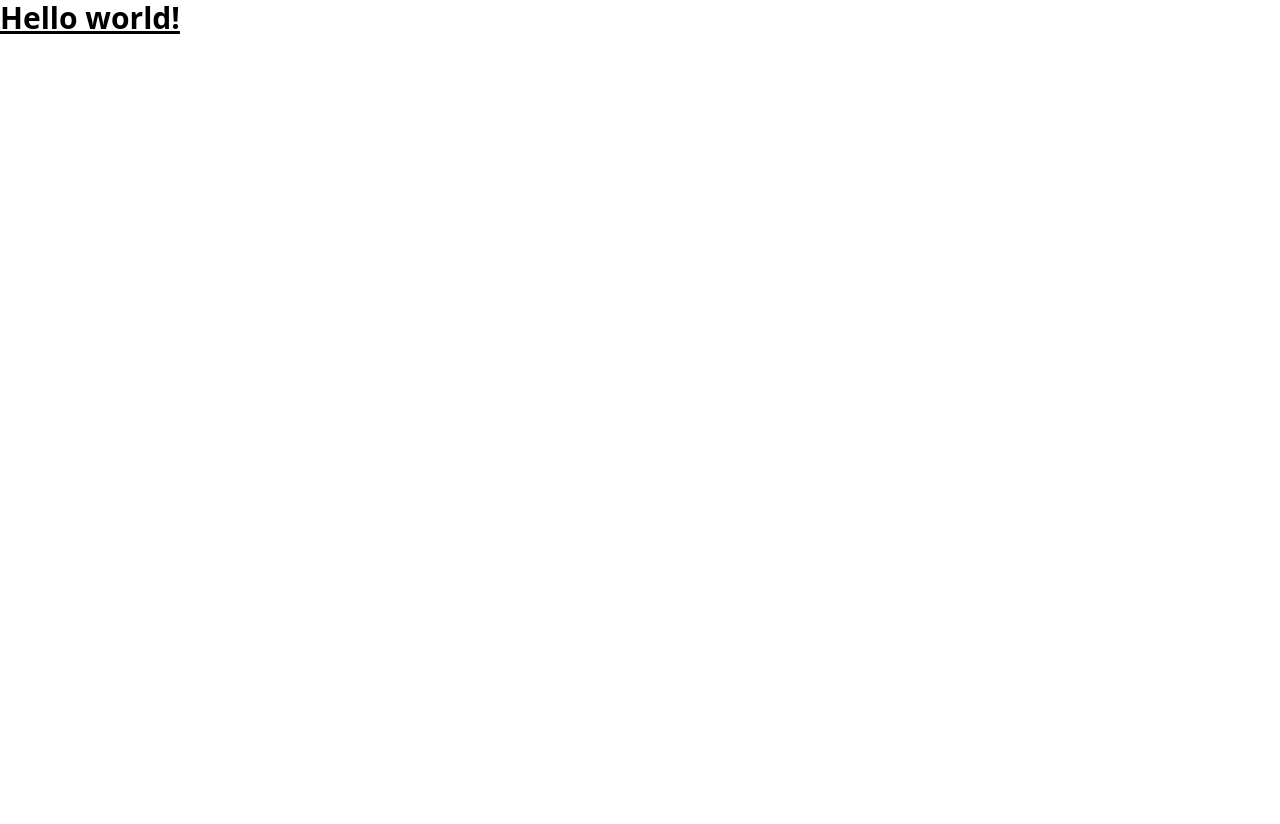
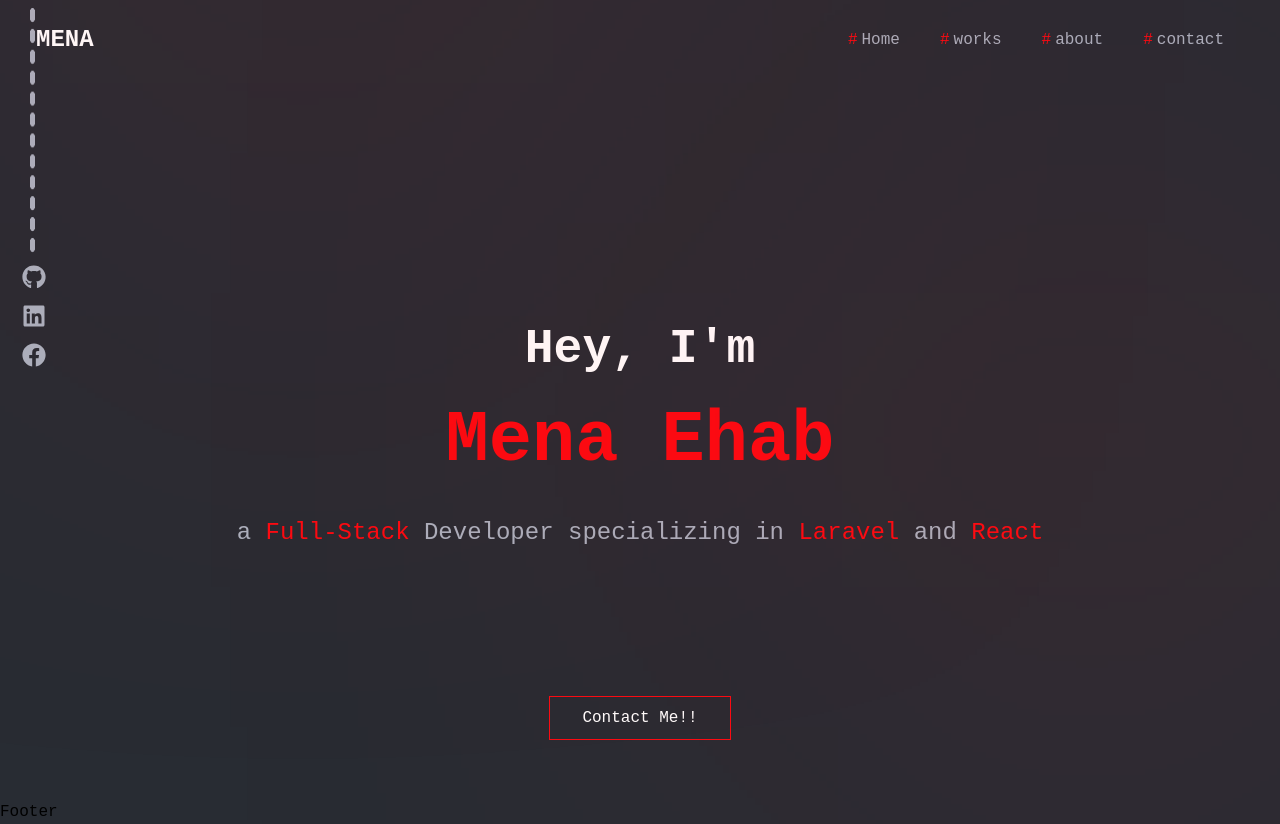
Before and after one commit to menaehab/my-portfolio, a React (Create React App) app: page / in a window 1280 px wide. Before the commit the page ends 800 px from the top, so only its background shows below. Built offline with nearby package versions, Linux system fonts and the light colour scheme; some icons are missing.

Commit message:
Setup navbar and hero section

```diff
--- a/public/index.html
+++ b/public/index.html
@@ -1,15 +1,13 @@
 <!DOCTYPE html>
 <html lang="en">
+
 <head>
   <meta charset="utf-8" />
-    <link rel="icon" href="%PUBLIC_URL%/favicon.ico" />
+  <link rel="icon" href="%PUBLIC_URL%/logo.png" />
   <meta name="viewport" content="width=device-width, initial-scale=1" />
   <meta name="theme-color" content="#000000" />
-    <meta
-      name="description"
-      content="Web site created using create-react-app"
-    />
-    <link rel="apple-touch-icon" href="%PUBLIC_URL%/logo192.png" />
+  <meta name="description" content="Web site created using create-react-app" />
+  <link rel="apple-touch-icon" href="%PUBLIC_URL%/logo.png" />
   <!--
       manifest.json provides metadata used when your web app is installed on a
       user's mobile device or desktop. See https://developers.google.com/web/fundamentals/web-app-manifest/
@@ -24,8 +22,9 @@
       work correctly both with client-side routing and a non-root public URL.
       Learn how to configure a non-root public URL by running `npm run build`.
     -->
-    <title>React App</title>
+  <title>Mena Ehab</title>
 </head>
+
 <body>
   <noscript>You need to enable JavaScript to run this app.</noscript>
   <div id="root"></div>
@@ -40,4 +39,5 @@
       To create a production bundle, use `npm run build` or `yarn build`.
     -->
 </body>
+
 </html>
--- a/src/App.css
+++ b/src/App.css
@@ -0,0 +1,96 @@
+::-webkit-scrollbar {
+  width: 3px;
+  background-color: #282c33;
+
+}
+
+::-webkit-scrollbar-track {
+  box-shadow: inset 0 0 5px #282c33;
+  border-radius: 10px;
+}
+
+::-webkit-scrollbar-thumb {
+  background: #fc0c13;
+}
+
+.topblur {
+  position: absolute;
+  width: 10vw;
+  height: 10vw;
+  min-width: 350px;
+  top: -128px;
+  left: 10vw;
+  border: 764px;
+  background-color: #fc0c13;
+  filter: blur(300px);
+  -webkit-filter: blur(300px);
+  z-index: 0;
+}
+
+.rightblur {
+  position: absolute;
+  width: 10vw;
+  height: 10vw;
+  min-width: 350px;
+  /* top: -128px; */
+  right: 1vw;
+  border: 764px;
+  background-color: #fc0c13;
+  filter: blur(300px);
+  -webkit-filter: blur(300px);
+  z-index: 0;
+}
+.animation-shape {
+  animation-name: transition;
+  animation-duration: 3s;
+  animation-iteration-count: infinite;
+  animation-direction: alternate;
+}
+@keyframes transition {
+  0% {
+    transform: translateY(0);
+    -webkit-transform: translateY(0);
+    -moz-transform: translateY(0);
+    -ms-transform: translateY(0);
+    -o-transform: translateY(0);
+  }
+  100% {
+    transform: translateY(10px);
+    -webkit-transform: translateY(10px);
+    -moz-transform: translateY(10px);
+    -ms-transform: translateY(10px);
+    -o-transform: translateY(10px);
+  }
+}
+.rounded-dashes {
+  --s: 5px;    /* control the size */
+  --c: #ABB2BF; /* the color */
+  position: absolute;
+  left: 30px;
+  top: 5px;
+  width: var(--s);
+  min-height: 250px;
+  --_g: var(--s) left 50%,var(--c) calc(100% - 1px),#0000;
+  background: 0/100% calc(4*var(--s)) no-repeat space;
+  background-image:
+   radial-gradient(circle closest-side at top    var(--_g)),
+   radial-gradient(circle closest-side at bottom var(--_g)),
+   linear-gradient(#0000 25%,var(--c) 0 75%,#0000 0);
+}
+.hero-social-media {
+  position: absolute;
+  display: flex;
+  flex-direction: column;
+  left: 22px;
+  top: 250px;
+}
+
+.hero-social-media svg {
+  font-size: 1.5rem;
+  color: #ABB2BF;
+  margin-top: 15px;
+  transition: 0.5s;
+}
+.hero-social-media svg:hover {
+  color: #fff;
+}
--- a/src/App.js
+++ b/src/App.js
@@ -1,7 +1,21 @@
+import { BrowserRouter, Route, Routes } from "react-router-dom";
+import Home from "./components/pages/home/Home";
+import Footer from "./components/Footer";
 import "./App.css";
+import Navbar from "./components/Navbar";
 
 function App() {
-  return <h1 class="text-3xl font-bold underline">Hello world!</h1>;
+  return (
+    <div className="app bg-dark">
+      <BrowserRouter>
+        <Navbar />
+        <Routes>
+          <Route path="/" element={<Home />} />
+        </Routes>
+        <Footer />
+      </BrowserRouter>
+    </div>
+  );
 }
 
 export default App;
--- /dev/null
+++ b/src/components/Footer.js
@@ -0,0 +1,7 @@
+import React from "react";
+
+function Footer() {
+  return <div>Footer</div>;
+}
+
+export default Footer;
--- /dev/null
+++ b/src/components/Navbar.js
@@ -0,0 +1,66 @@
+import React, { useState } from "react";
+import { AiOutlineClose, AiOutlineMenu } from "react-icons/ai";
+
+const Navbar = () => {
+  // State to manage the navbar's visibility
+  const [nav, setNav] = useState(false);
+
+  // Toggle function to handle the navbar's display
+  const handleNav = () => {
+    setNav(!nav);
+  };
+
+  const navItems = [
+    { id: 1, text: "Home" },
+    { id: 2, text: "works" },
+    { id: 3, text: "about" },
+    { id: 4, text: "contact" }
+  ];
+
+  return (
+    <div className="bg-dark flex justify-between items-center h-20 max-w-[1240px] mx-auto px-4 text-white">
+      <h1 className="w-full text-2xl font-bold text-white">MENA</h1>
+
+      {/* Desktop Navigation */}
+      <ul className="hidden md:flex">
+        {navItems.map((item) => (
+          <li
+            key={item.id}
+            className="p-4 text-secondary m-1 cursor-pointer duration-300 hover:text-white"
+          >
+            <span className="text-primary mr-1">#</span>
+            {item.text}
+          </li>
+        ))}
+      </ul>
+
+      {/* Mobile Navigation Icon */}
+      <div onClick={handleNav} className="block md:hidden">
+        {nav ? <AiOutlineClose size={20} /> : <AiOutlineMenu size={20} />}
+      </div>
+      {/* Mobile Navigation Menu */}
+      <ul
+        className={`${
+          nav
+            ? "fixed md:hidden left-0 top-0 w-[60%] h-full z-50 border-r border-r-gray-900 bg-[#000300] ease-in-out duration-500"
+            : "ease-in-out w-[60%] duration-500 fixed top-0 bottom-0 left-[-100%]"
+        }`}
+      >
+        {/* Mobile Logo */}
+        <h1 className="w-full text-3xl font-bold text-primary m-4">MENA</h1>
+        {/* Mobile Navigation Items */}
+        {navItems.map((item) => (
+          <li
+            key={item.id}
+            className="p-4 text-secondary duration-300 hover:text-white cursor-pointer"
+          >
+            <span className="text-primary mr-1">#</span>
+            {item.text}
+          </li>
+        ))}
+      </ul>
+    </div>
+  );
+};
+
+export default Navbar;
--- /dev/null
+++ b/src/components/pages/home/Hero.js
@@ -0,0 +1,128 @@
+import React from "react";
+import { CircleGrid } from "react-awesome-shapes";
+import { FaGithub, FaLinkedin, FaFacebook } from "react-icons/fa";
+import { motion } from "framer-motion";
+
+const fadeContainer = {
+  hidden: { opacity: 0 },
+  show: {
+    opacity: 1,
+    transition: {
+      staggerChildren: 0.2
+    }
+  }
+};
+
+const fadeContainerAnchor = {
+  hidden: { opacity: 0 },
+  show: {
+    opacity: 1,
+    transition: {
+      staggerChildren: 0.2
+    }
+  }
+};
+
+const fadeItem = {
+  hidden: { opacity: 0, y: 20 },
+  show: { opacity: 1, y: 0, transition: { duration: 0.5 } }
+};
+
+const fadeButton = {
+  hidden: { opacity: 0, y: 20 },
+  show: { opacity: 1, y: 0, transition: { duration: 0.5, delay: 0.2 } }
+};
+function Hero() {
+  return (
+    <div className="container mx-auto text-center h-[90vh] flex-col flex items-center justify-center">
+      <div class="rounded-dashes"></div>
+      <div className="hero-social-media">
+        <a
+          href="https://github.com/menaehab"
+          target="_blank"
+          rel="noopener noreferrer"
+        >
+          <FaGithub />
+        </a>
+        <a
+          href="https://www.linkedin.com/in/mena-ehab-262a4b290/"
+          target="_blank"
+          rel="noopener noreferrer"
+        >
+          <FaLinkedin />
+        </a>
+        <a
+          href="https://www.facebook.com/mena.ehab.9026/"
+          target="_blank"
+          rel="noopener noreferrer"
+        >
+          <FaFacebook />
+        </a>
+      </div>
+      <CircleGrid
+        className="animation-shape"
+        position="absolute"
+        color="#ABB2BF"
+        right="30px"
+        bottom="20px"
+        size="175px"
+        zIndex={2}
+      />
+      <div className="topblur"></div>
+      <motion.div
+        variants={fadeContainer}
+        initial="hidden"
+        animate="show"
+        className="hero-section"
+      >
+        <motion.h3
+          variants={fadeItem}
+          className="text-3xl font-bold text-white sm:text-5xl"
+        >
+          Hey, I'm
+        </motion.h3>
+        <motion.h1
+          variants={fadeItem}
+          className="text-5xl font-[900] text-primary mt-8 mb-10 sm:text-7xl"
+        >
+          Mena Ehab
+        </motion.h1>
+        <motion.h4
+          variants={fadeItem}
+          className="text-secondary text-l mb-8 sm:text-2xl"
+        >
+          a <span className="text-primary">Full-Stack</span> Developer
+          specializing in <span className="text-primary">Laravel</span> and{" "}
+          <span className="text-primary">React</span>
+        </motion.h4>
+      </motion.div>
+
+      <CircleGrid
+        className="animation-shape"
+        position="absolute"
+        left="40px"
+        top="30px"
+        color="#ABB2BF"
+        size="125px"
+        zIndex={2}
+      />
+      <div className="rightblur"></div>
+      <motion.div
+        variants={fadeContainerAnchor}
+        initial="hidden"
+        animate="show"
+        className="hero-section"
+      >
+        <motion.a
+          variants={fadeButton}
+          href="#"
+          className="px-8 py-3 text-white bg-dark border hover:bg-primary border-primary transition duration-300 ease-in-out"
+        >
+          Contact Me!!
+        </motion.a>
+      </motion.div>
+    </div>
+  );
+}
+
+export default Hero;
--- /dev/null
+++ b/src/components/pages/home/Home.js
@@ -0,0 +1,11 @@
+import React from "react";
+import Hero from "./Hero";
+function Home() {
+  return (
+    <>
+      <Hero />
+    </>
+  );
+}
+
+export default Home;
--- a/src/index.css
+++ b/src/index.css
@@ -1,3 +1,9 @@
 @tailwind base;
 @tailwind components;
 @tailwind utilities;
+
+@import url("https://fonts.googleapis.com/css2?family=Fira+Code:wght@300..700&family=Parkinsans:wght@300..800&display=swap");
+
+* {
+  font-family: "Fira Code", monospace;
+}
--- a/tailwind.config.js
+++ b/tailwind.config.js
@@ -1,8 +1,14 @@
 /** @type {import('tailwindcss').Config} */
 module.exports = {
-  content: ["./src/**/*.{html,js}"],
+  content: ["./src/**/*.{html,js,jsx,ts,tsx}"],
   theme: {
-    extend: {}
+    extend: {
+      colors: {
+        primary: "#FC0C13",
+        secondary: "#ABB2BF",
+        dark: "#282C33"
+      }
+    }
   },
   plugins: []
 };
```
Also changed, not shown: package.json (+10 -2 lines), public/logo.png (added), 1 other file (tests, documents, lock files or other folders). Lines whose indentation alone changed are shown as unchanged.
